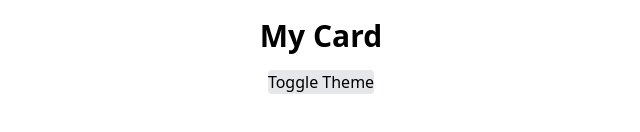
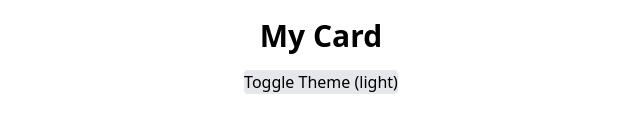
Before and after one commit to 2201monesh/spendly, a React (Vite) app: page / in a window 1280 px wide. Shown: the part 344-476 px from the top of the page, without its empty margins (319-959 px from the left). Built offline with nearby package versions, Linux system fonts and the light colour scheme.

Commit message:
Global context for theme provider

```diff
--- a/src/App.jsx
+++ b/src/App.jsx
@@ -1,29 +1,17 @@
-import { useEffect, useState } from "react";
+import { useTheme } from "./context/ThemeContext";
 
 export default function App() {
-  const [theme, setTheme] = useState(() => {
-    // load saved theme
-    return localStorage.getItem("theme") || "light";
-  });
-
-  useEffect(() => {
-    if (theme === "dark") {
-      document.documentElement.classList.add("dark");
-    } else {
-      document.documentElement.classList.remove("dark");
-    }
-    localStorage.setItem("theme", theme);
-  }, [theme]);
+  const { theme, toggleTheme } = useTheme();
 
   return (
     <div className="min-h-screen bg-white dark:bg-black text-black dark:text-white flex flex-col items-center justify-center gap-4">
       <h1 className="text-3xl font-bold">My Card</h1>
 
       <button
-        onClick={() => setTheme(theme === "light" ? "dark" : "light")}
+        onClick={toggleTheme}
         className="px-4 py-2 rounded bg-gray-200 dark:bg-gray-800"
       >
-        Toggle Theme
+        Toggle Theme ({theme})
       </button>
     </div>
   );
--- /dev/null
+++ b/src/context/ThemeContext.jsx
@@ -0,0 +1,35 @@
+import { createContext, useContext, useEffect, useState } from "react";
+
+const ThemeContext = createContext();
+
+export const ThemeProvider = ({ children }) => {
+  const [theme, setTheme] = useState(() => {
+    return localStorage.getItem("theme") || "light";
+  });
+
+  useEffect(() => {
+    const root = document.documentElement;
+
+    if (theme === "dark") {
+      root.classList.add("dark");
+    } else {
+      root.classList.remove("dark");
+    }
+
+    localStorage.setItem("theme", theme);
+  }, [theme]);
+
+  // Main toggle function
+  const toggleTheme = () => {
+    setTheme((prev) => (prev === "light" ? "dark" : "light"));
+  };
+
+  return (
+    <ThemeContext.Provider value={{ theme, toggleTheme }}>
+      {children}
+    </ThemeContext.Provider>
+  );
+};
+
+// Custom hook for easier usage
+export const useTheme = () => useContext(ThemeContext);
--- a/src/main.jsx
+++ b/src/main.jsx
@@ -2,9 +2,12 @@ import { StrictMode } from "react";
 import { createRoot } from "react-dom/client";
 import "./index.css";
 import App from "./App.jsx";
+import { ThemeProvider } from "./context/ThemeContext.jsx";
 
 createRoot(document.getElementById("root")).render(
   <StrictMode>
-    <App />
+    <ThemeProvider>
+      <App />
+    </ThemeProvider>
   </StrictMode>
 );
```
